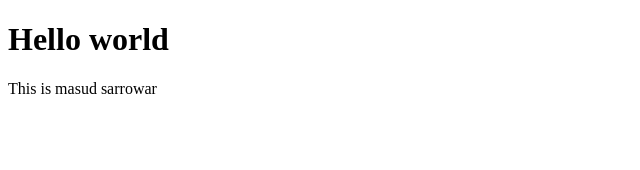
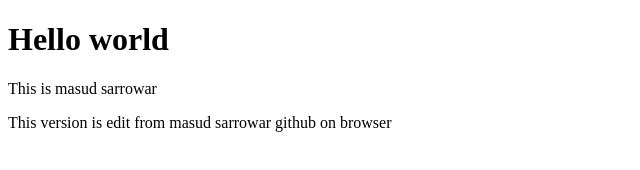
Before and after one commit to masudsarrowar/selab3, a plain HTML site: page index.html in a window 1280 px wide. Shown: the whole page, without its empty margins (0-640 px from the left). Drawn offline with Linux system fonts and the light colour scheme.

Commit message:
Add edit note paragraph to index.html
Added a new paragraph to the body of the HTML document.

```diff
--- a/index.html
+++ b/index.html
@@ -8,5 +8,6 @@
 <body>
     <h1>Hello world</h1>
     <p>This is masud sarrowar</p>
+     <p>This version is edit from masud sarrowar github on browser</p>
 </body>
 </html>
```
